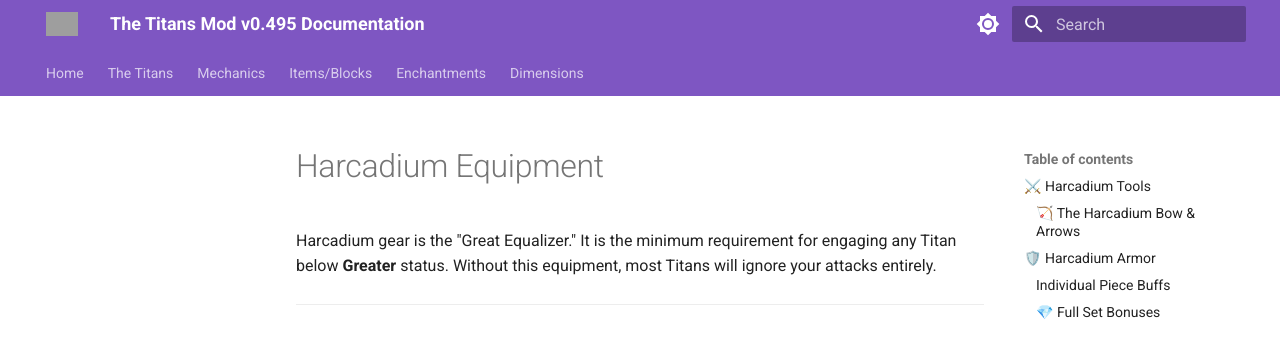
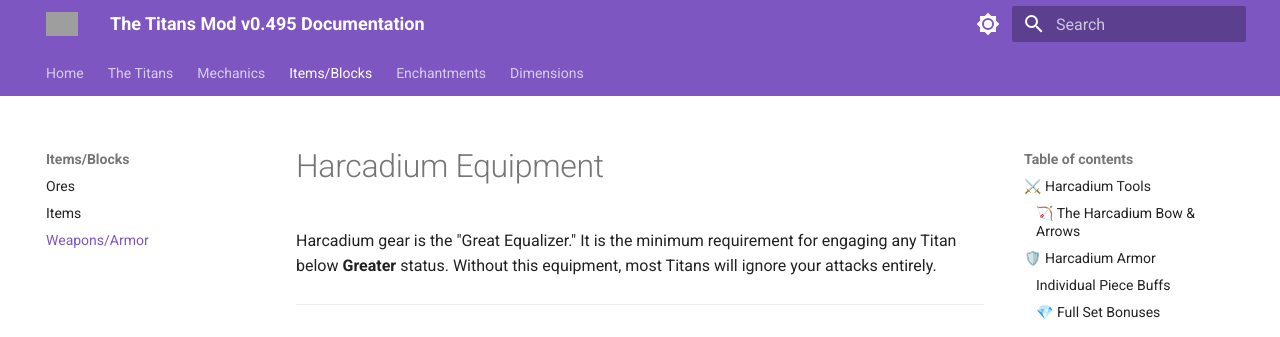
Before and after one commit to techn0z3n/The-Titans-Documentation, an MkDocs documentation site: the page built from docs/items/weapons_and_armor.md, in a window 1280 px wide. Shown: the top 337 px of the page. Built offline with MkDocs 1.6.1 and Material for MkDocs 9.7.7, drawn with Linux system fonts in a browser that asks for light colours; grey boxes are pictures that could not be loaded.

Commit message:
Fix path for Weapons/Armor documentation

```diff
--- a/mkdocs.yml
+++ b/mkdocs.yml
@@ -42,7 +42,7 @@ nav:
   - Items/Blocks:
       - Ores: items/ores.md
       - Items: items/items.md
-      - Weapons/Armor: weapons/weapons_and_armor.md
+      - Weapons/Armor: items/weapons_and_armor.md
   - Enchantments:
       - Durability: enchantments/durability
       - Titan Slaying: enchantments/titan_slaying
```
